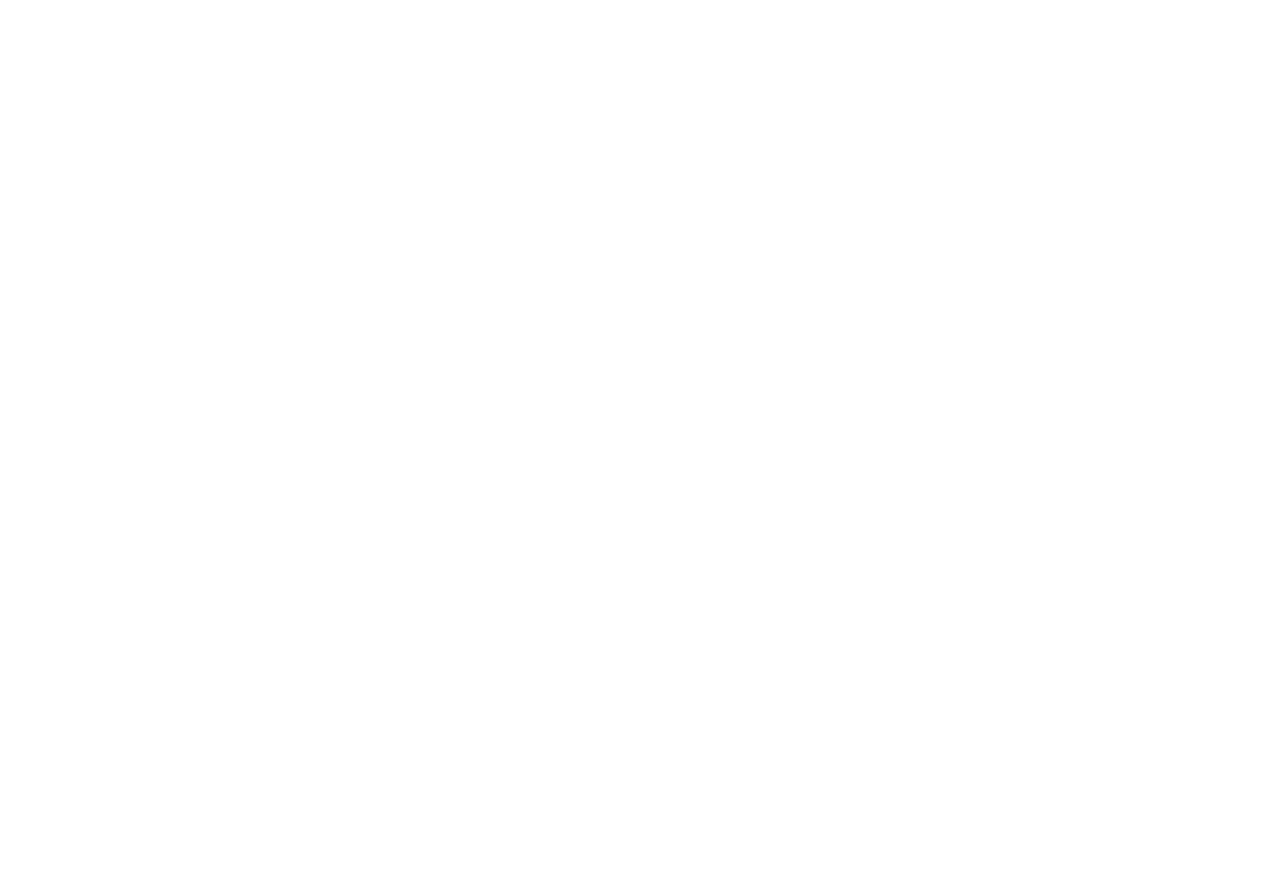
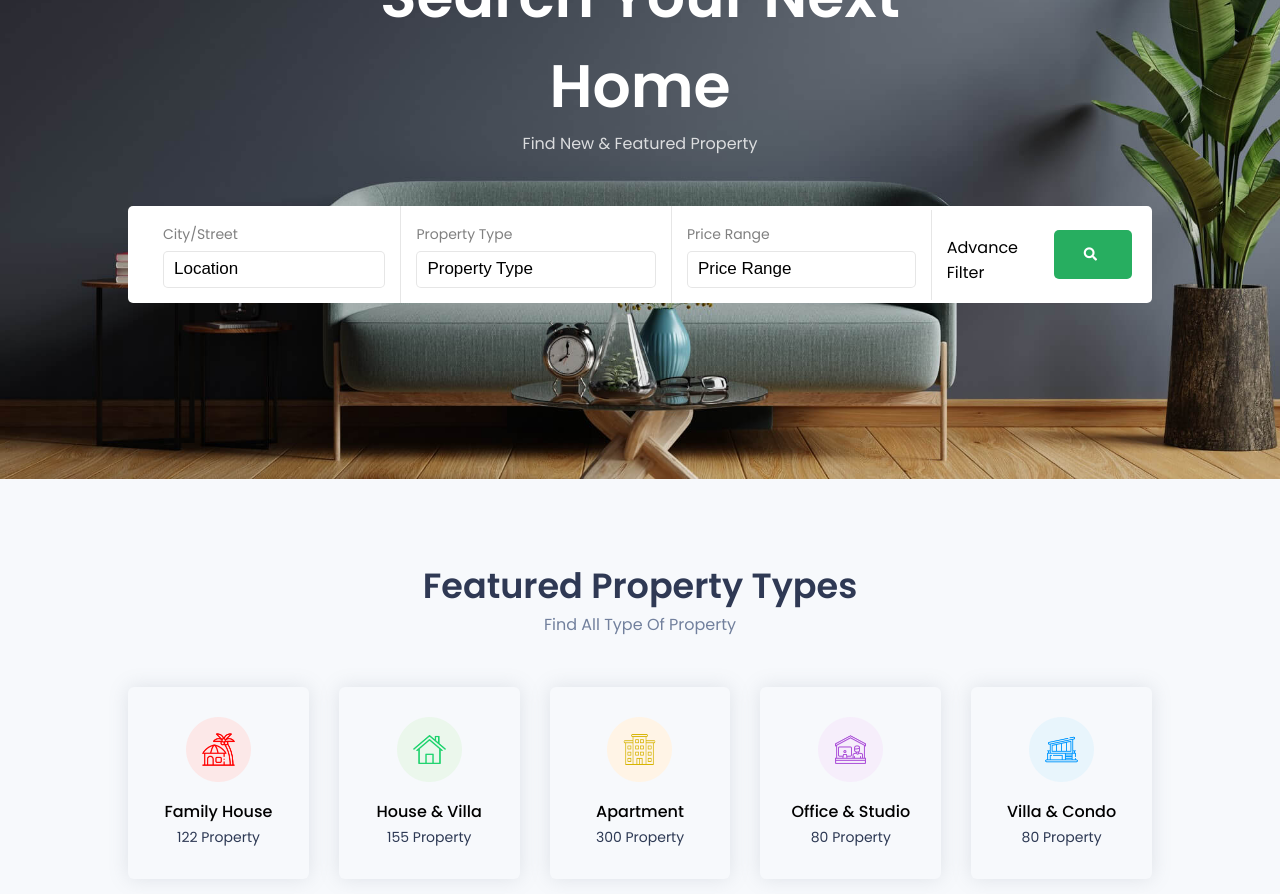
Before and after one commit to Tduncan14/realestatehouse, a React (Create React App) app: page / in a window 1280 px wide. Shown: the part 320-1214 px from the top of the page. Before the commit the page ends 800 px from the top, so only its background shows below. Built offline with nearby package versions, Linux system fonts and the light colour scheme.

Commit message:
keep moving forward

```diff
--- a/src/App.css
+++ b/src/App.css
@@ -15,6 +15,7 @@
 .container{
   max-width:80%;
   justify-content:space-between;
+  margin: auto;
   align-items: center;
 }
 
@@ -34,3 +35,74 @@
   justify-content:space-between;
   align-items: center;
 }
+
+
+button{
+  border-radius:5px;
+  padding:17px 30px;
+  background-color:#27ae60;
+  border:none;
+  color:#fff;
+  cursor:pointer;
+  font-weight:bold;
+}
+
+
+button i {
+  margin-right:5px;
+}
+
+
+.heading {
+  text-align:center;
+  width:60%;
+  text-transform: capitalize;
+  margin:auto;
+}
+
+.heading h1{
+  color:#2f3954;
+  font-weight:600;
+  font-size:35px;
+}
+
+.heading p {
+  color:#72809d;
+}
+
+textarea,input{
+  border:none;
+  outline:none;
+  background-color:none;
+}
+
+
+.background{
+  padding:80px 0;
+  position:relative;
+  background-color:#f7f9fc;
+}
+
+
+
+.grid5{
+  display:grid;
+  grid-template-columns:repeat(5,1fr);
+  grid-gap:30px;
+}
+
+label{
+  color:#2d3954;
+  font-size:14px;
+}
+
+
+.mtop{
+  margin-top:50px;
+}
+
+
+h4{
+  font-weight:500;
+  margin-top:10px;
+}
--- /dev/null
+++ b/src/components/Home/Hero/Hero.css
@@ -0,0 +1,104 @@
+.hero{
+    background-image: url('../../../../public/images/banner.png');
+    background-repeat:no-repeat;
+    background-position:center;
+    background-size:cover;
+    width:100%;
+    height:90vh;
+
+}
+
+
+.hero .container{
+    padding-top:15% ;
+}
+
+.hero h1{
+    color:#fff;
+    font-size:60px;
+
+}
+
+.hero p {
+    color:#fff;
+    opacity: 0.8;
+}
+
+form{
+    background-color:#fff;
+    border-radius:5px;
+    margin-top:50px;
+    padding:0 20px;
+}
+
+
+form input {
+    padding:10px;
+    width:100%;
+    border:1px solid rgba(128,128,128,0.2);
+    margin-top:5px;
+    border-radius:5px;
+}
+
+form span{
+    font-size:14px;
+    color:grey;
+}
+
+
+input::placeholder{
+    font-size:17px;
+    color:black;
+
+}
+
+form .box{
+    padding:15px;
+    border-left:1px solid rgba(128,128,128,0.2);
+
+}
+
+form .box:nth-child(1){
+    border-left:none;
+
+}
+
+
+
+form h4{
+    font-weight:400;
+}
+
+
+@media screen and (max-width:800px){
+
+    .hero{
+       height:100%;
+    }
+
+    .hero .container{
+        padding-top:30%;
+
+    }
+
+
+    form{
+        display:flex;
+        flex-wrap: wrap;
+
+    }
+
+
+    form .box{
+        border-left:none;
+    }
+
+    form input {
+        width:100%;
+    }
+
+
+
+
+
+}
--- /dev/null
+++ b/src/components/Home/Hero/Hero.js
@@ -0,0 +1,42 @@
+import React from 'react'
+import Heading from '../../heading/heading'
+import './Hero.css'
+
+
+const Hero = () => {
+
+    return <>
+    <section className="hero">
+        <div className="container">
+            <Heading  title="Search Your Next Home" subtitle="Find new & featured property"/>
+             <form action="" className="flex">
+                  <div className="box">
+                     <span>City/Street</span>
+                     <input type="text" placeholder='Location' />
+                  </div>
+
+                  <div className="box">
+                     <span>Property Type</span>
+                     <input type="text" placeholder='Property Type' />
+                  </div>
+
+                  <div className="box">
+                     <span>Price Range</span>
+                     <input type="text" placeholder='Price Range' />
+                  </div>
+
+                  <div className="box">
+                   <h4>Advance Filter</h4>
+                  </div>
+
+                  <button className="btn">
+                      <i className="fa fa-search"></i>
+                  </button>
+             </form>
+        </div>
+    </section>
+    </>
+}
+
+
+export default Hero
--- a/src/components/Home/Home.js
+++ b/src/components/Home/Home.js
@@ -1,8 +1,12 @@
 import React from 'react'
+import Featured from './featured/featured'
+import Hero from './Hero/Hero'
 
 const Home = () => {
   return (
     <div>
+     <Hero />
+     <Featured />
 
     </div>
   )
--- /dev/null
+++ b/src/components/Home/featured/featured.css
@@ -0,0 +1,13 @@
+.featured .box{
+    box-shadow: 0 0 20px 0 rgba(112 121 138 /18%);
+    border-radius:6px;
+    text-align:center;
+    padding:30px;
+    cursor:pointer;
+}
+
+.featured img{
+    width:65px;
+    height:65px;
+    margin:auto;
+}
--- /dev/null
+++ b/src/components/Home/featured/featured.js
@@ -0,0 +1,26 @@
+import React from 'react';
+import Heading from '../../heading/heading';
+import './featured.css';
+import FeaturedCard from './featuredCard';
+
+
+
+const Featured = () => {
+
+
+
+    return(
+        <>
+        <section className="featured background">
+            <div className="container">
+                <Heading title="Featured Property Types" subtitle=" Find  All Type of Property"/>
+                <FeaturedCard />
+            </div>
+
+
+            </section></>
+    )
+}
+
+
+export default Featured
--- /dev/null
+++ b/src/components/Home/featured/featuredCard.js
@@ -0,0 +1,28 @@
+import React from 'react';
+import {featured} from '../../data/Data';
+import './featured.css';
+
+
+const FeaturedCard = () => {
+
+
+
+
+    return (
+        <>
+          <div className="content grid5 mtop">
+            {featured.map((items,index) =>(
+                <div className="box" key={index}>
+                    <img src={items.cover} alt='' />
+                    <h4>{items.name}</h4>
+                    <label>{items.total}</label>
+
+                </div>
+
+            ))}
+          </div>
+        </>
+    )
+}
+
+export default FeaturedCard
--- a/src/components/headers/Header.js
+++ b/src/components/headers/Header.js
@@ -4,7 +4,7 @@
 import { Link } from "react-router-dom"
 
 const Header = () => {
-  const [navList, setNavList] = useState(false)
+  const [navlist, setnavlist] = useState(false)
 
   return (
     <>
@@ -14,7 +14,7 @@
             <img src='./images/logo.png' alt='' />
           </div>
           <div className='nav'>
-            <ul className="flex" >
+            <ul className={navlist ? "small" : "flex"}>
               {nav.map((list, index) => (
                 <li key={index}>
                   <Link to={list.path}>{list.text}</Link>
@@ -23,7 +23,6 @@
             </ul>
           </div>
 
-          </div>
 
           <div className="button flex">
             <h4>
@@ -34,10 +33,17 @@
             </button>
           </div>
 
+
+
+
           <div className="toggle">
-            <button>
-                <i className="fa fa-bars"></i>
+            <button onClick={() => setnavlist(!navlist)}>
+                {navlist ? <i className="fa fa-times"></i> : <i className="fa fa-bars"></i>}
             </button>
+          </div>
+
+
+
           </div>
 
 
--- a/src/components/headers/header.css
+++ b/src/components/headers/header.css
@@ -24,6 +24,82 @@
     margin-right:20px;
 }
 
+.logo{
+    margin-left:50px;
+
+}
+
 header .toggle {
     display:none;
 }
+
+header a :hover{
+    color:#27ae60;
+}
+
+
+header span {
+    width:auto;
+    padding:0 6px;
+    background-color:#27ae60;
+    border-radius:50px;
+    color:#fff;
+    margin-right:4px;
+    font-weight:400px;
+}
+
+header h4{
+    font-weight:500;
+    margin-right:20px;
+}
+
+header .toggle{
+    display:none;
+}
+
+
+@media screen and (max-width:768px) {
+
+    header {
+        padding:0;
+    }
+
+    header .img{
+        margin-top:30px;
+    }
+
+    header .button{
+        display:none;
+    }
+
+    header .nav .flex{
+        display:none;
+    }
+
+
+    header .toggle {
+        display:block;
+        margin-top:20px;
+        padding-bottom:10px;
+
+    }
+
+
+    header .small{
+        position:absolute;
+        top:10vh;
+        left:0;
+        width:100%;
+        background-color: #27ae60;
+        padding:20px;
+    }
+
+    header li a {
+        display:inline-block;
+        margin-bottom:20px;
+        color:#fff;
+    }
+
+
+
+}
--- /dev/null
+++ b/src/components/heading/heading.js
@@ -0,0 +1,24 @@
+import React from 'react';
+
+
+
+const Heading = ({title,subtitle}) => {
+
+
+
+    return (
+      <>
+      <div className="heading">
+        <h1>{title}</h1>
+        <p>{subtitle}</p>
+      </div>
+      </>
+    )
+
+
+
+}
+
+
+
+export default Heading
--- a/src/components/pages/Page.js
+++ b/src/components/pages/Page.js
@@ -19,11 +19,11 @@
     <Router>
     <Header />
   <Routes>
-          <Route exact path='/' component={Home} />
-          <Route  path='/about' component={About} />
-          <Route  path='/services' component={Services} />
-          <Route  path='/blog' component={Blog} />
-          <Route  path='/pricing' component={Pricing} />
+          <Route exact path='/' element={<Home />} />
+          <Route  path='/about' element={<About />} />
+          <Route  path='/services' element={<Services />} />
+          <Route  path='/blog' element={<Blog />} />
+          <Route  path='/pricing' element={<Pricing />} />
 
     </Routes>
 
```
Also changed, not shown: src/components/heading/heading.css (added).
